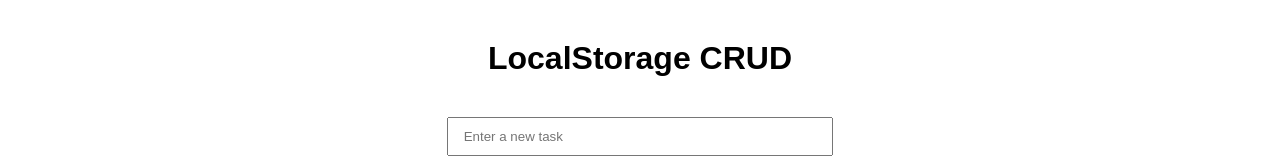
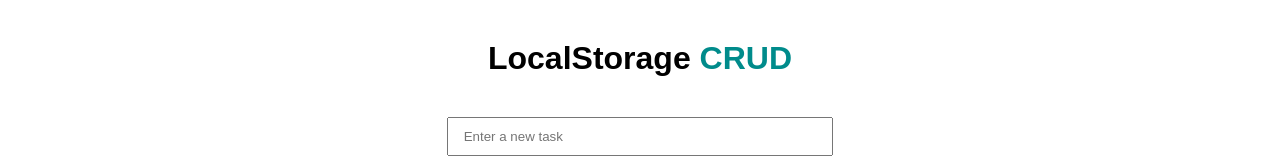
Before and after one commit to srteerra/LocalStorage-CRUD, a plain HTML site: page index.html in a window 1280 px wide. Shown: the top 160 px of the page. Drawn offline with Linux system fonts and the light colour scheme.

Commit message:
feat: span color in title

```diff
--- a/index.html
+++ b/index.html
@@ -11,7 +11,7 @@
     <div class="grid">
       <div class="container">
         <header>
-          <h1>LocalStorage CRUD</h1>
+          <h1>LocalStorage <span style="color: darkcyan">CRUD</span></h1>
         </header>
         <div id="menu" style="display: none">
           <input
```
